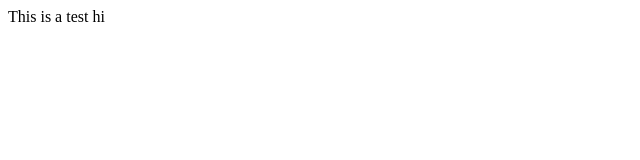
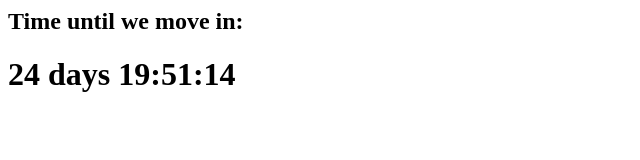
Before and after one commit to DiamondDood/housetime, a plain HTML site: page index.html in a window 1280 px wide. Shown: the whole page, without its empty margins (0-640 px from the left). Drawn offline with nearby package versions, Linux system fonts and the light colour scheme.

Commit message:
Update index.html
We added an actual timer!

```diff
--- a/index.html
+++ b/index.html
@@ -1,6 +1,40 @@
 <html>
-<body>
-This is a test
-hi
-</body>
+    <head>
+        <script type="text/javascript" src="https://code.jquery.com/jquery-3.5.1.slim.min.js"></script>
+    </head>
+    <body>
+        <div>
+            <h2>Time until we move in:</h2>
+            <h1 id="timer">00 days 00:00:00</h1>
+        </div>
+        <script type="text/javascript">
+
+            function updateTime() {
+                // Get the current date
+                var currentTime = new Date().getTime()
+                var moveInTime = Date.parse('01 Aug 2020 09:00:00 PDT');
+
+                // Subtract our move in date from current date
+                var difference = moveInTime - currentTime;
+                var seconds = Math.floor(difference / 1000) % 60;
+                var minutes = Math.floor(difference / ( 60 * 1000)) % 60;
+                var hours = Math.floor(difference / ( 60 * 60 * 1000)) % 24;
+                var days = Math.floor(difference / (24 * 60 * 60 * 1000))
+
+                // Update our label with the new time
+                $('#timer').text(days + " days " + hours + ":" + padWithZero(minutes) + ":" + padWithZero(seconds))
+            }
+
+            function padWithZero(number) {
+                if (number < 10) {
+                    return "0" + number;
+                }
+                return number;
+            }
+
+            updateTime();
+            setInterval(updateTime, 1000)
+            // Repeat forever!
+        </script>
+    </body>
 </html>
```
